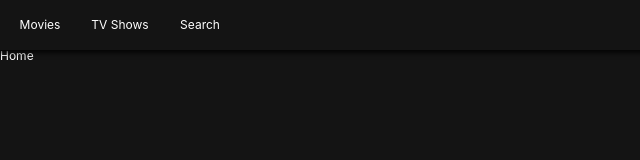
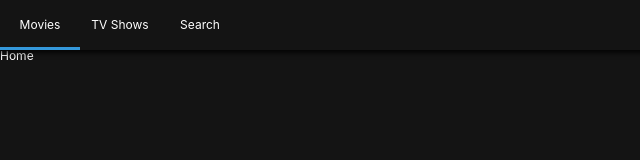
Before and after one commit to yesky85/notflix, a React (Create React App) app: page / in a window 1280 px wide. Shown: the top 160 px of the page, without its empty margins (0-640 px from the left). Built offline with nearby package versions, Linux system fonts and the light colour scheme.

Commit message:
Location Aware Header

```diff
--- a/src/Components/Header.js
+++ b/src/Components/Header.js
@@ -1,5 +1,5 @@
 import React from "react";
-import { Link } from "react-router-dom";
+import { Link, withRouter } from "react-router-dom";
 import styled from "styled-components";
 
 const Header = styled.header`
@@ -24,6 +24,9 @@
   width: 80px;
   height: 50px;
   text-align: center;
+  border-bottom: 3px solid
+    ${(props) => (props.current ? "#3498db" : "transparent")};
+  transition: border-bottom 0.5s ease-in-out;
 `;
 
 const SLink = styled(Link)`
@@ -33,18 +36,18 @@
   justify-content: center;
 `;
 
-export default () => (
+export default withRouter(({ location: { pathname } }) => (
   <Header>
     <List>
-      <Item>
+      <Item current={pathname === "/"}>
         <SLink to="/">Movies</SLink>
       </Item>
-      <Item>
+      <Item current={pathname === "/tv"}>
         <SLink to="/tv">TV Shows</SLink>
       </Item>
-      <Item>
-        <SLink to="/seSLinkrch">Search</SLink>
+      <Item current={pathname === "/search"}>
+        <SLink to="/search">Search</SLink>
       </Item>
     </List>
   </Header>
-);
+));
```
